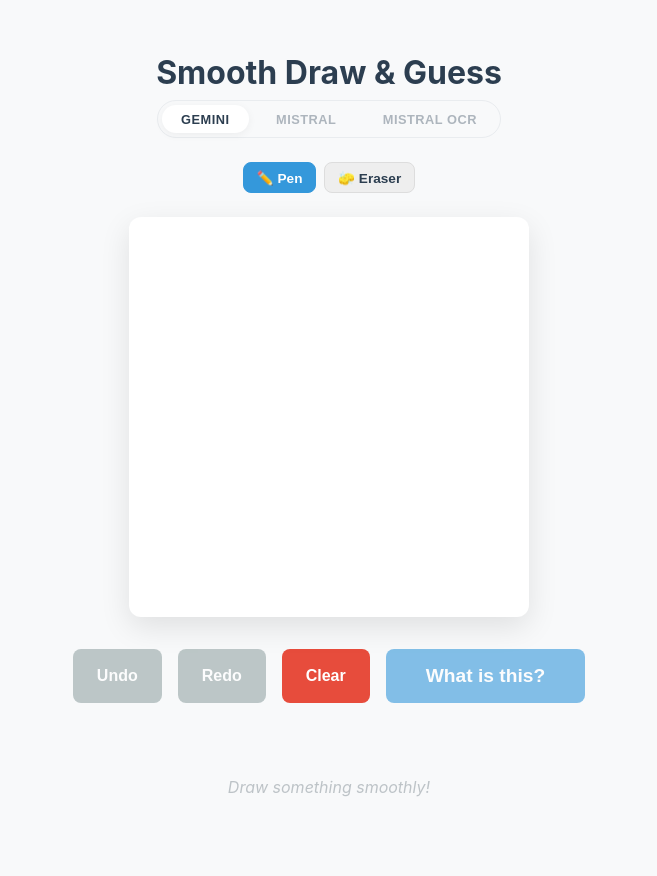
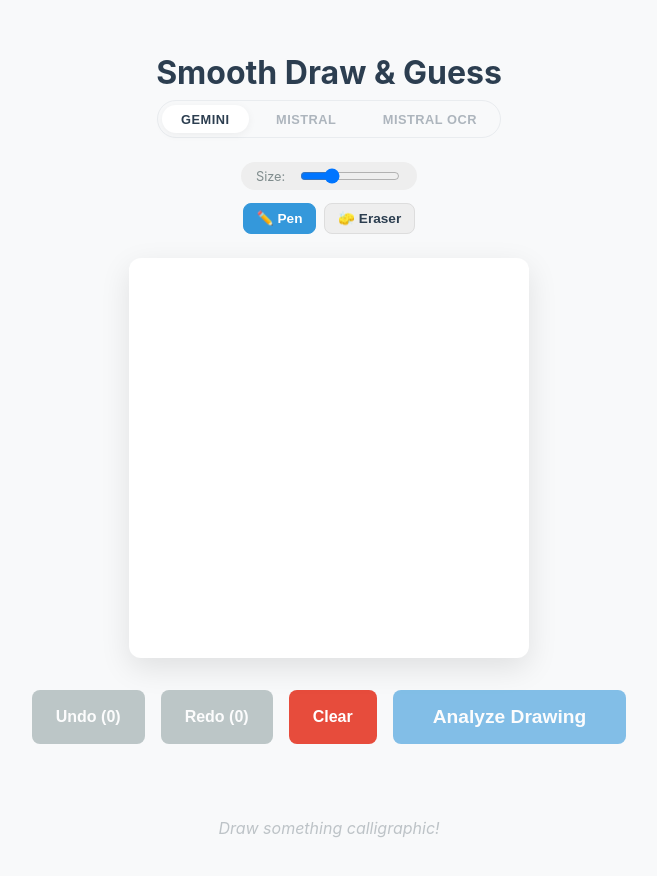
Before and after one commit to deepanshu44/draw-guess, a React app in the folder frontend/: page / in a window 1280 px wide. Shown: the top 876 px of the page, without its empty margins (311-968 px from the left). Built offline with nearby package versions, Linux system fonts and the light colour scheme.

Commit message:
feat: finalize stroke smoothing and UI refinements

```diff
--- a/frontend/src/App.css
+++ b/frontend/src/App.css
@@ -52,8 +52,32 @@ p {
 
 .tool-settings {
   display: flex;
+  flex-direction: column;
+  gap: 0.8rem;
+  align-items: center;
+  width: 100%;
+}
+
+.brush-control {
+  display: flex;
+  align-items: center;
+  gap: 0.8rem;
+  font-size: 0.8rem;
+  color: #7f8c8d;
+  background: #eee;
+  padding: 4px 15px;
+  border-radius: 20px;
+  width: fit-content;
+}
+
+.brush-control input {
+  cursor: pointer;
+  width: 100px;
+}
+
+.tool-toggles {
+  display: flex;
   gap: 0.5rem;
-  align-items: center;
 }
 
 .tool-btn {
@@ -147,7 +171,7 @@ p {
   margin-bottom: 2rem;
   width: 100%;
   max-width: 400px;
-  aspect-ratio: 1 / 1; /* Ensures it stays square on all screens */
+  aspect-ratio: 1 / 1;
   cursor: crosshair;
 }
 
--- a/frontend/src/App.jsx
+++ b/frontend/src/App.jsx
@@ -1,4 +1,4 @@
-import { useRef, useState, useEffect, useMemo } from "react";
+import { useRef, useState, useEffect } from "react";
 import { getStroke } from "perfect-freehand";
 import "./App.css";
 
@@ -24,8 +24,9 @@ const App = () => {
   const [mode, setMode] = useState("Any");
   const [provider, setProvider] = useState("Gemini");
   const [isEraser, setIsEraser] = useState(false);
+  const [penSize, setPenSize] = useState(5);
 
-  // New State for Vector Strokes
+  // Vector Strokes State
   const [strokes, setStrokes] = useState([]);
   const [currentStroke, setCurrentStroke] = useState(null);
   const [redoStack, setRedoStack] = useState([]);
@@ -33,15 +34,8 @@ const App = () => {
   const modes = ["Any", "Object", "Letter", "Number", "Scenery"];
   const providers = ["Gemini", "Mistral", "Mistral OCR"];
 
-  // Canvas Drawing Options for perfect-freehand
-  const strokeOptions = {
-    size: isEraser ? 30 : 5,
-    thinning: 0.5,
-    smoothing: 0.5,
-    streamline: 0.5,
-  };
-
   const handleClear = () => {
+    if (strokes.length > 0 && !window.confirm("Clear entire board?")) return;
     setStrokes([]);
     setRedoStack([]);
     setGuess("");
@@ -74,15 +68,13 @@ const App = () => {
     try {
       const canvas = canvasRef.current;
       const finalCanvas = document.createElement("canvas");
+      // Use actual internal resolution for capture
       finalCanvas.width = canvas.width;
       finalCanvas.height = canvas.height;
       const ctx = finalCanvas.getContext("2d");
 
-      // Paint white background
       ctx.fillStyle = "white";
       ctx.fillRect(0, 0, finalCanvas.width, finalCanvas.height);
-
-      // Draw the current visible state
       ctx.drawImage(canvas, 0, 0);
 
       const dataUrl = finalCanvas.toDataURL("image/png");
@@ -123,7 +115,7 @@ const App = () => {
     setCurrentStroke({
       points: [point],
       color: isEraser ? "white" : "black",
-      size: isEraser ? 30 : 5
+      size: isEraser ? 35 : penSize // Eraser is always thick
     });
     setRedoStack([]);
   };
@@ -156,7 +148,6 @@ const App = () => {
     const ratio = window.devicePixelRatio || 1;
 
     const render = () => {
-      // Sync resolution
       canvas.width = canvas.offsetWidth * ratio;
       canvas.height = canvas.offsetHeight * ratio;
       ctx.scale(ratio, ratio);
@@ -169,7 +160,7 @@ const App = () => {
       allStrokes.forEach(stroke => {
         const outlinePoints = getStroke(stroke.points.map(p => [p.x, p.y, p.pressure]), {
           size: stroke.size,
-          thinning: 0.5,
+          thinning: 0.6,
           smoothing: 0.5,
           streamline: 0.5,
         });
@@ -202,6 +193,16 @@ const App = () => {
         </div>
 
         <div className="tool-settings">
+          <div className="brush-control">
+            <span>Size:</span>
+            <input
+              type="range" min="1" max="15"
+              value={penSize}
+              onChange={(e) => setPenSize(parseInt(e.target.value))}
+            />
+          </div>
+
+          <div className="tool-toggles">
             <button
               className={`tool-btn ${!isEraser ? "active" : ""}`}
               onClick={() => setIsEraser(false)}
@@ -214,6 +215,7 @@ const App = () => {
             >
               🧽 Eraser
             </button>
+          </div>
         </div>
       </div>
 
@@ -232,27 +234,27 @@ const App = () => {
 
       <div className="controls">
         <button onClick={handleUndo} disabled={strokes.length === 0} className="secondary-btn">
-          Undo
+          Undo ({strokes.length})
         </button>
         <button onClick={handleRedo} disabled={redoStack.length === 0} className="secondary-btn">
-          Redo
+          Redo ({redoStack.length})
         </button>
         <button onClick={handleClear} className="clear-btn">
           Clear
         </button>
         <button onClick={handleGuess} disabled={loading || strokes.length === 0} className="guess-btn large">
-          {loading ? "..." : "What is this?"}
+          {loading ? "..." : "Analyze Drawing"}
         </button>
       </div>
 
       <div className="result-area">
         {guess && (
           <div className="result">
-            <h2>{provider} Thinks:</h2>
+            <h2>{provider} Result:</h2>
             <p className="guess-text">{guess}</p>
           </div>
         )}
-        {!guess && !loading && <p className="hint">Draw something smoothly!</p>}
+        {!guess && !loading && <p className="hint">Draw something calligraphic!</p>}
       </div>
     </div>
   );
```
Lines whose indentation alone changed are shown as unchanged.
